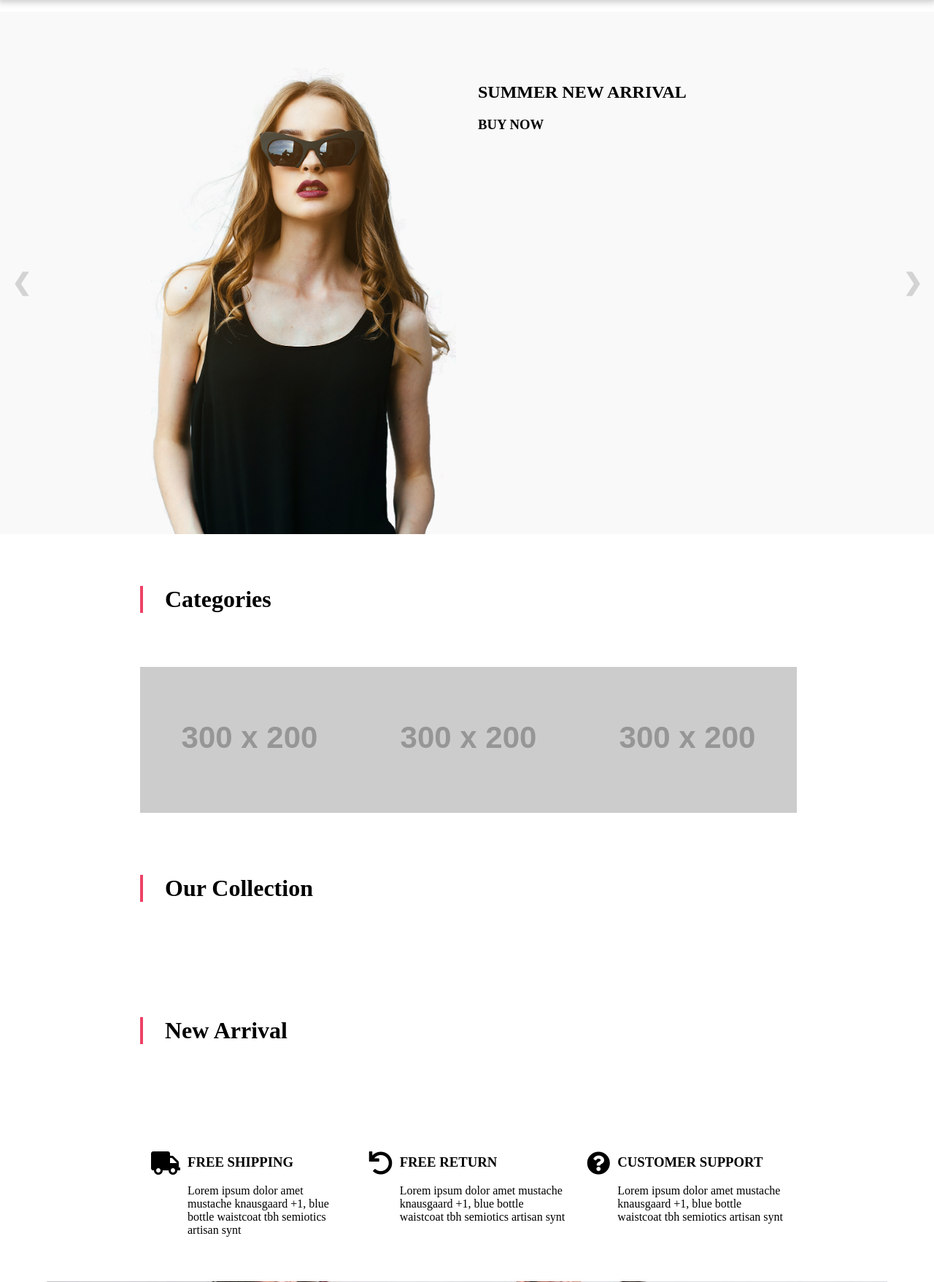
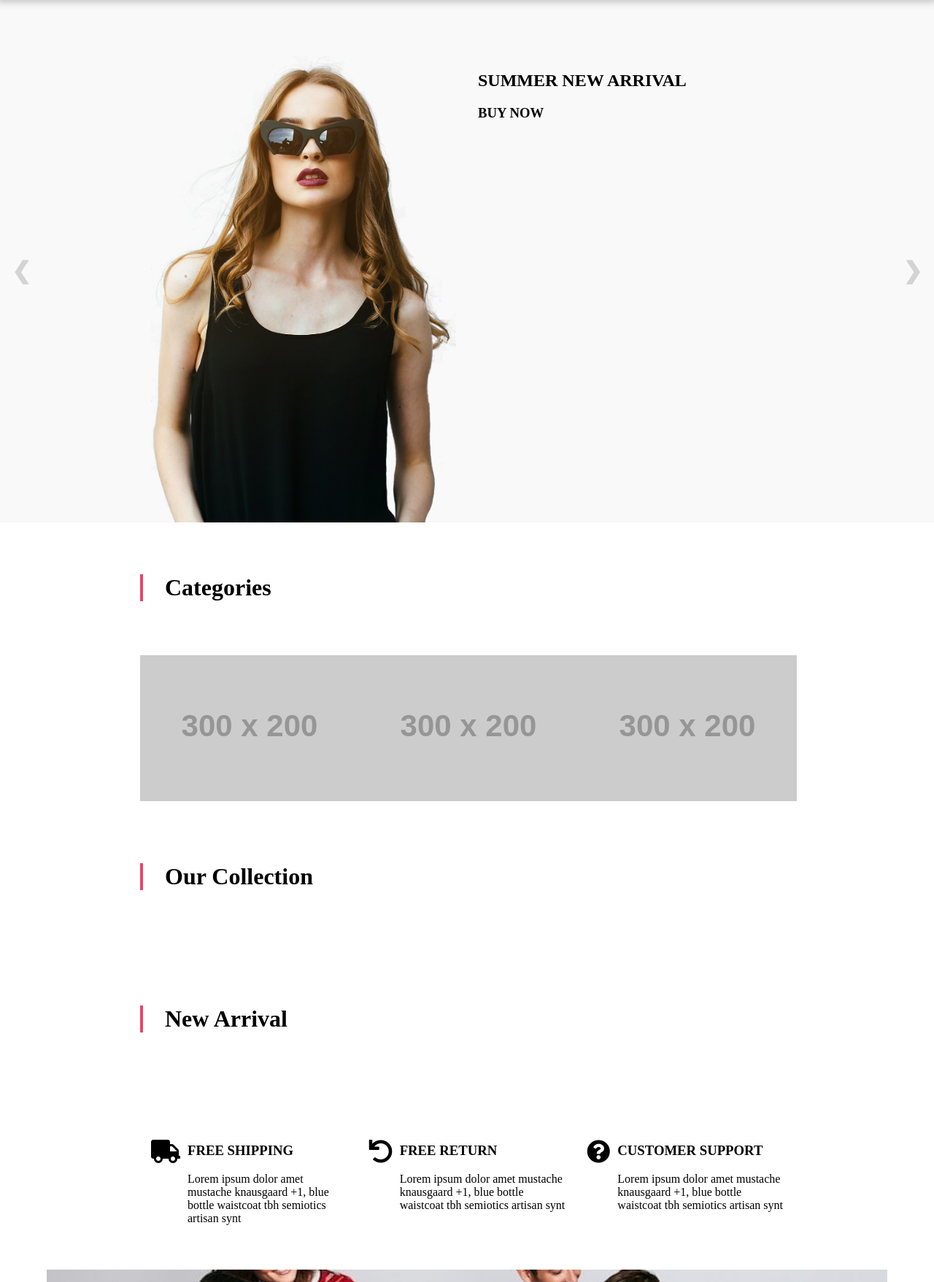
Before and after one commit to kazandaan/Fashion-Shop, a PHP site: page / in a window 1280 px wide. Shown: the part 100-1857 px from the top of the page at 73% size. Run offline with PHP 8.4, Linux system fonts and the light colour scheme; some libraries are stand-ins or nearby versions; some web fonts are replaced.

Commit message:
Initial commit

```diff
--- a/css/general.css
+++ b/css/general.css
@@ -8,8 +8,7 @@
 
 section {
   display: block;
-  padding-top: 1rem;
-  padding-bottom: 1rem;
+  padding-bottom: 2rem;
 }
 
 footer {
```
